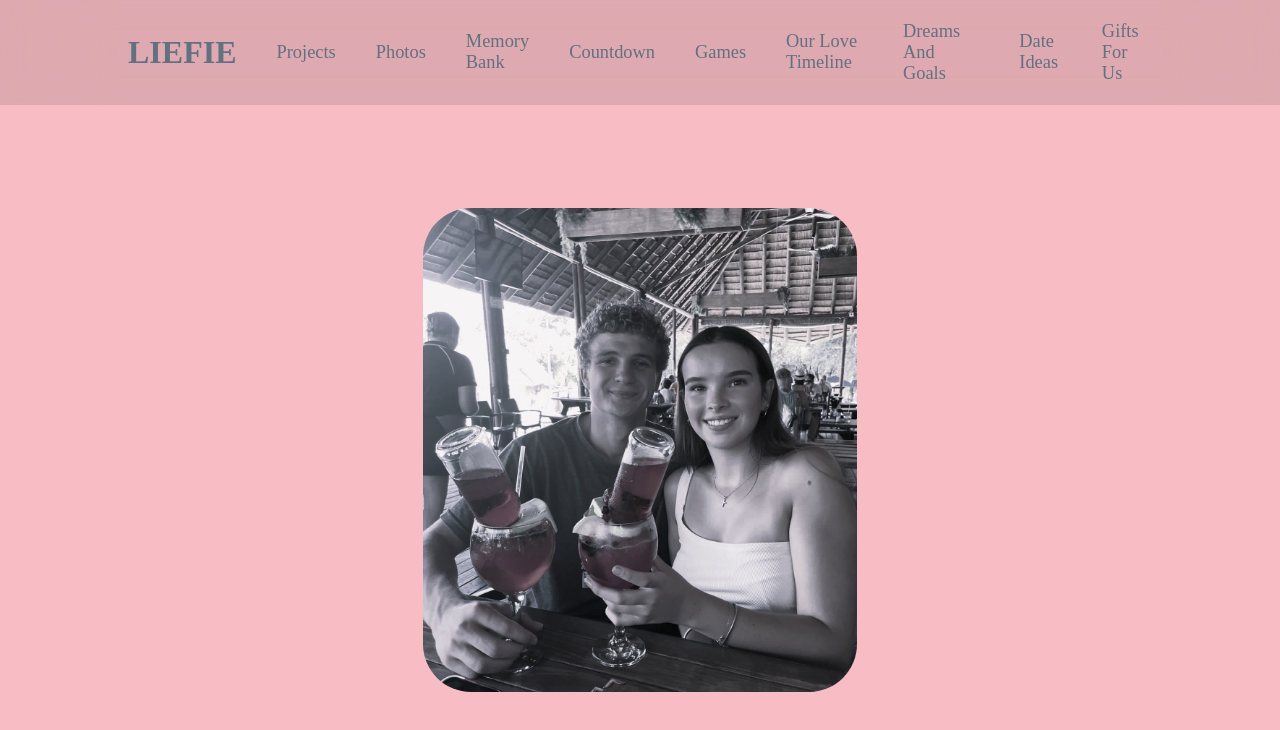
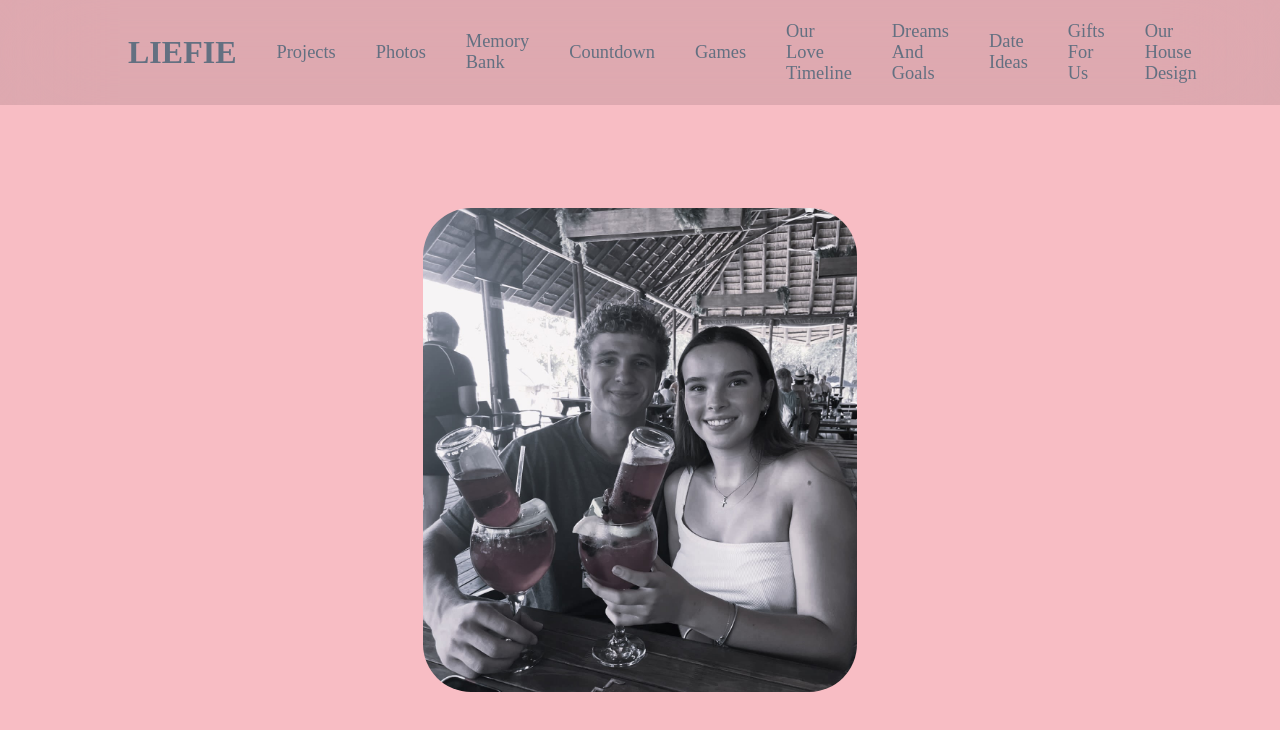
Before and after one commit to SHOTZY/tanikawebsite, a plain HTML site: page home_page.html in a window 1280 px wide. Drawn offline with nearby package versions, Linux system fonts and the light colour scheme.

Commit message:
Update home_page.html

```diff
--- a/home_page.html
+++ b/home_page.html
@@ -26,6 +26,7 @@
         <a href="dreams.html">Dreams And Goals</a>
         <a href="date.html">Date Ideas</a>
         <a href="gift.html">Gifts For Us</a>
+        <a href="room.html">Our House Design</a>
       </nav>
     </header>
 
@@ -40,6 +41,7 @@
       <a href="date.html">Date Ideas</a>
       <a href="map.html">Our Map</a>
       <a href="gift.html">Gifts For Us</a>
+      <a href="room.html">Our House Design</a>
     </div>
 
     <div class="container">
```
